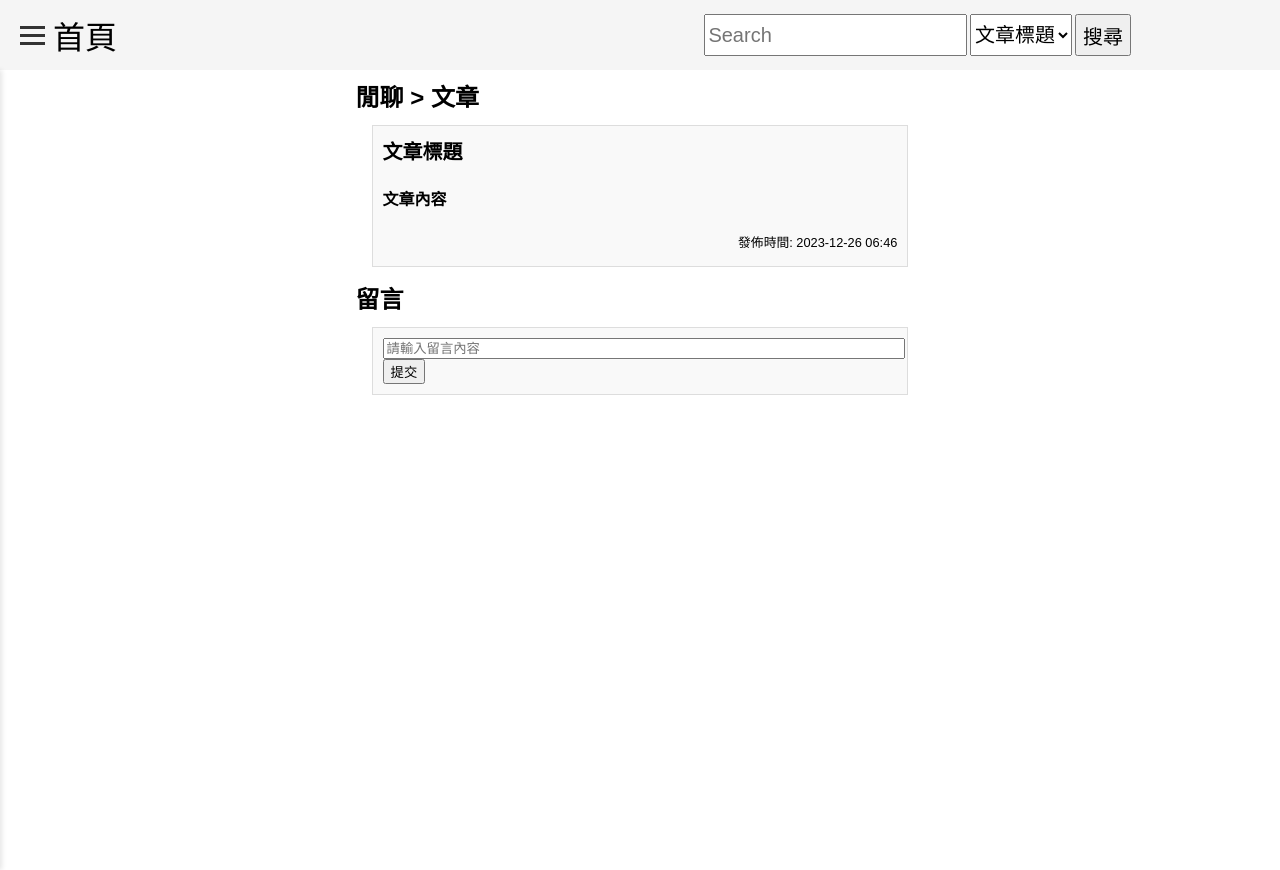
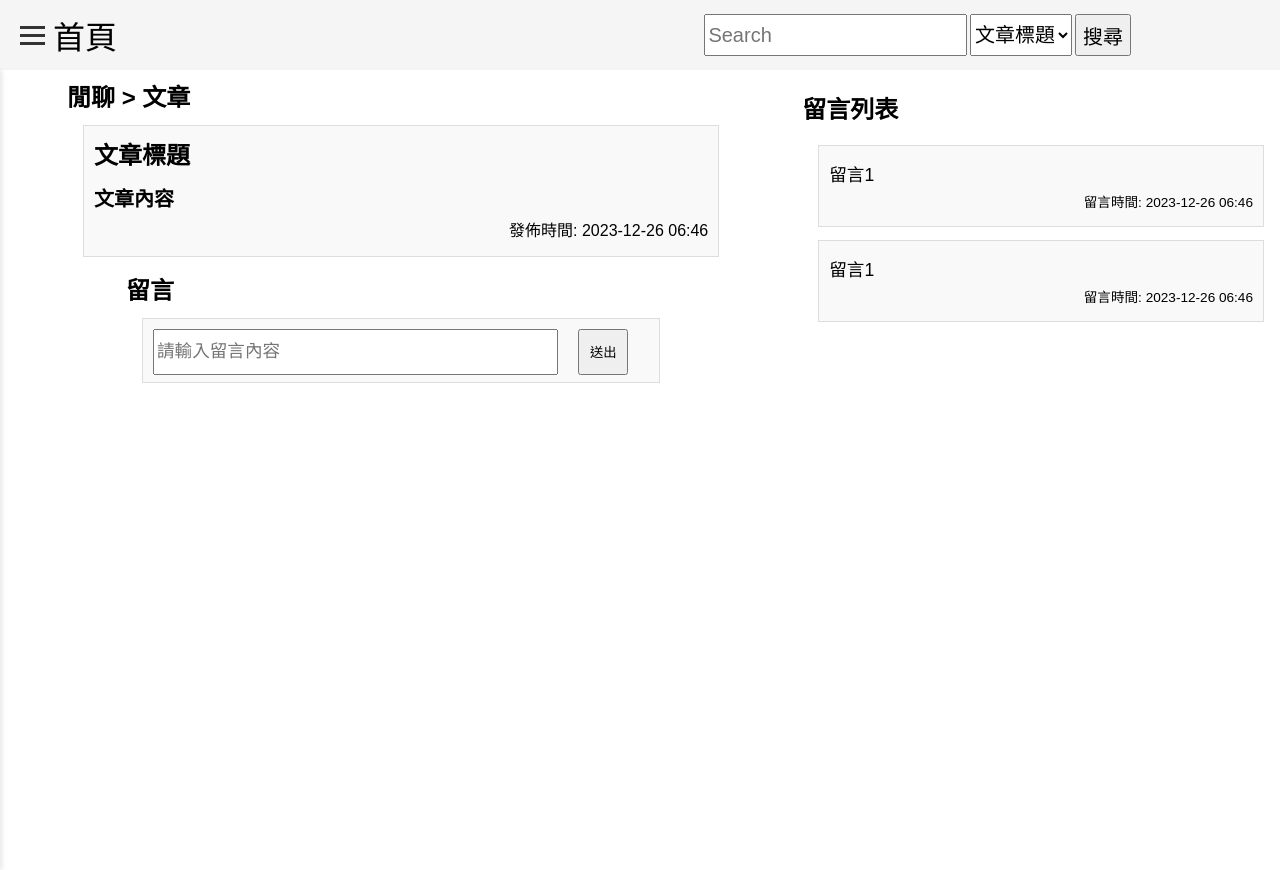
Before and after one commit to stanely317/little_project, a Flask app: template templates/single_article.html in a window 1280 px wide. Run offline with Flask 3, Linux system fonts and the light colour scheme; the template is opened without the code that fills it, so the values that code supplies are empty.

Commit message:
留言頁面OK

```diff
--- a/static/chat_sql.js
+++ b/static/chat_sql.js
@@ -32,7 +32,7 @@ fetch("/data")
       articleDiv.appendChild(pDate);
 
       // 將最新的文章插入在最上方
-      articleBlock.insertBefore(articleDiv, articleBlock.firstChild);
+      articleBlock.insertBefore(articleDiv, articleBlock.children[1]);
     });
   });
 
@@ -61,10 +61,10 @@ document
       .then((response) => response.json())
       .then((result) => {
         if (result.status === "success") {
-          alert("資料提交成功");
+          alert("已成功新增文章");
           location.reload(); // 刷新頁面以更新表格
         } else {
-          alert("資料提交失敗: " + result.message);
+          alert("資料提交失敗，原因: " + result.message);
         }
       })
       .catch((error) => {
--- a/static/style.css
+++ b/static/style.css
@@ -125,6 +125,15 @@ a {
   margin: 5px 0;
 }
 
+.comments {
+  font-size: 1.1rem;
+}
+
+.comments_time  {
+  text-align: right;
+  font-size: 0.85rem;
+}
+
 .search-bar {
   display: flex;
   width: 45%;
--- a/templates/single_article.html
+++ b/templates/single_article.html
@@ -38,21 +38,32 @@
           <li>遊戲</li>
         </ul>
       </div>
-      <div class="content" style="flex-direction: column; align-items: center; height: 100vh;">
-        <div class="article_block" style="width: 45%">
+      <div class="content" style="flex-direction: column; height: 100vh; align-items: center;">
+        <div class="article_block" style="width: 85%;">
           <h2>閒聊 > 文章</h2>
           <div class="article">
-            <h3>文章標題</h3>
-            <h4>文章內容</h4>
-            <p style="text-align: right; font-size: 0.8rem;">發佈時間: 2023-12-26 06:46</p>
+            <h2>文章標題</h2>
+            <h3>文章內容</h3>
+            <p style="text-align: right; font-size: 1rem;">發佈時間: 2023-12-26 06:46</p>
           </div>
         </div>
-        <div class="article_block" style="width: 45%">
+        <div class="article_block" style="width: 70%;">
             <h2>留言</h2>
-            <div class="article">
-              <input type="text" placeholder="請輸入留言內容" style="width: 100%;">
-              <input type="submit" value="提交">
+            <div class="article" style="height: 5vh; padding-bottom: 0.85rem;">
+              <input type="text" placeholder="請輸入留言內容" style="width: 80%; height: 100%; font-size: 1.1rem;">
+              <input type="submit" value="送出" style="height: 115%; width: 10%; margin-left: 1rem;">
             </div>
+          </div>
+      </div>
+      <div class="article_block" style="width: 60%">
+        <h2>留言列表</h2>
+        <div class="article">
+          <p class="comments">留言1</p>
+          <p class="comments_time">留言時間: 2023-12-26 06:46</p>
+        </div>
+        <div class="article">
+            <p class="comments">留言1</p>
+            <p class="comments_time">留言時間: 2023-12-26 06:46</p>
           </div>
       </div>
     </div>
```
Also changed, not shown: templates/chat.html (+6 -10 lines).
